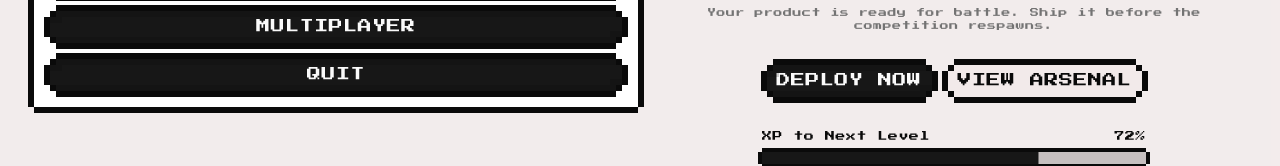
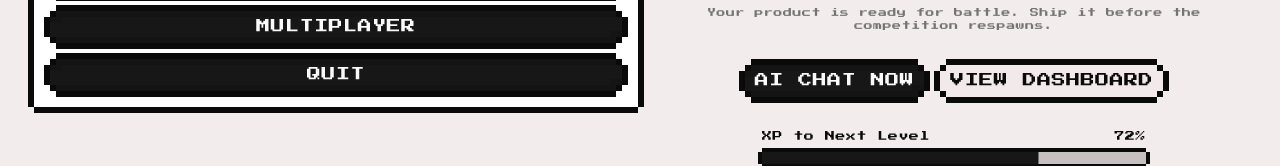
Before and after one commit to syedfahadjunaid/hollow-game-hub, a Next.js app: page /main-menu in a window 1280 px wide. Shown: the part 510-676 px from the top of the page. Built offline with nearby package versions, Linux system fonts and the light colour scheme.

Commit message:
update: change href and button name

```diff
--- a/components/ui/8bit/blocks/game-hero1.tsx
+++ b/components/ui/8bit/blocks/game-hero1.tsx
@@ -27,21 +27,19 @@ export default function GameHero1({
   subtitle = "v2.0 — Now Live",
   description = "Your product is ready for battle. Ship it before the competition respawns.",
   actions = [
-    { label: "DEPLOY NOW", variant: "default", href: "/docs" },
-    { label: "VIEW ARSENAL", variant: "outline", href: "/v2" },
+    { label: "AI CHAT NOW", variant: "default", href: "/main-menu/chat" },
+    { label: "VIEW DASHBOARD", variant: "outline", href: "/v2" },
   ],
   xpLabel = "XP to Next Level",
   xpValue = 72,
   className,
 }: GameHero1Props) {
   return (
-    <section
-      className={cn("relative w-full px-4 py-16 md:py-24", className)}
-    >
+    <section className={cn("relative w-full px-4 py-16 md:py-24", className)}>
       <div className="mx-auto max-w-2xl text-center">
         {subtitle && (
           <div className="mb-6">
-            <Badge >{subtitle}</Badge>
+            <Badge>{subtitle}</Badge>
           </div>
         )}
 
```
